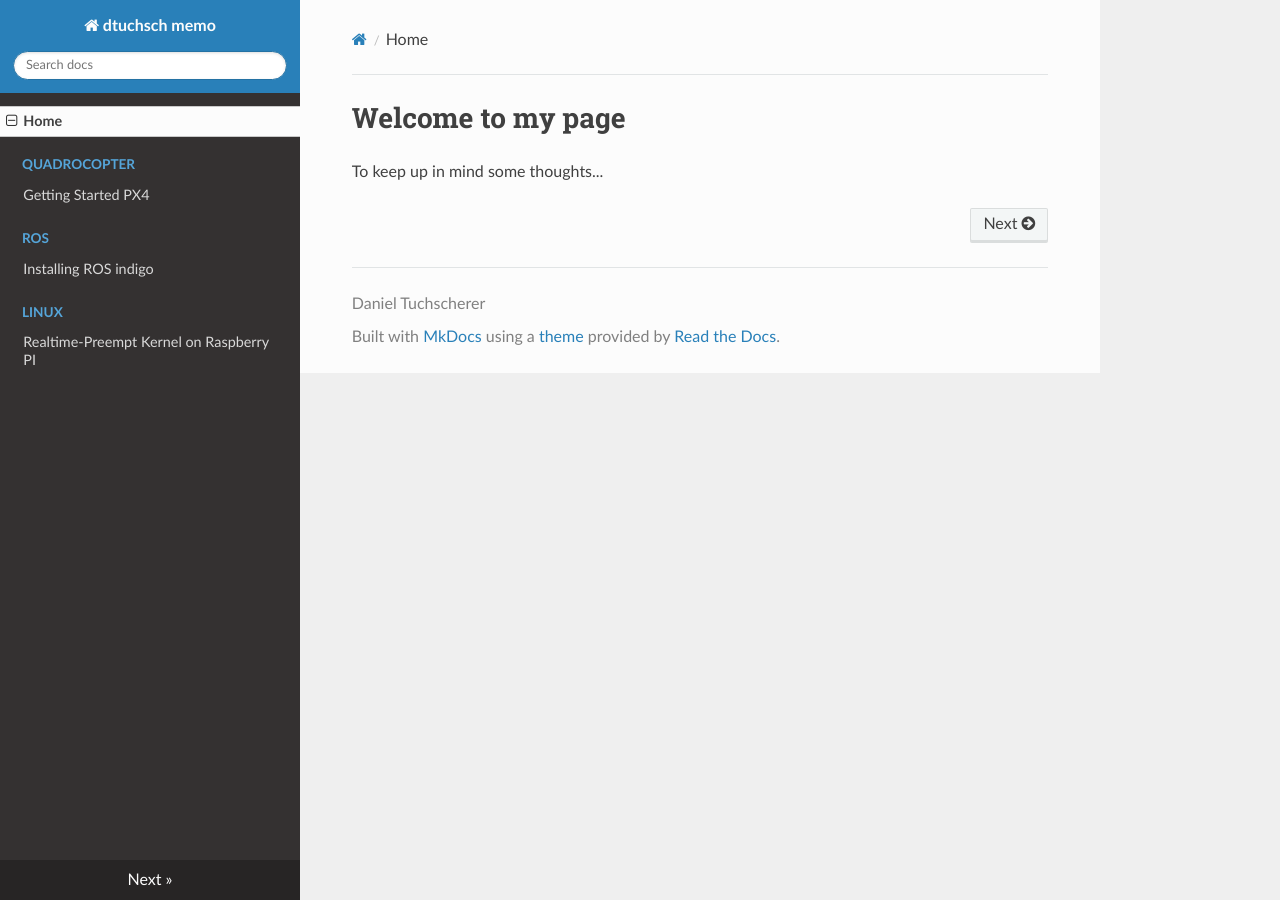
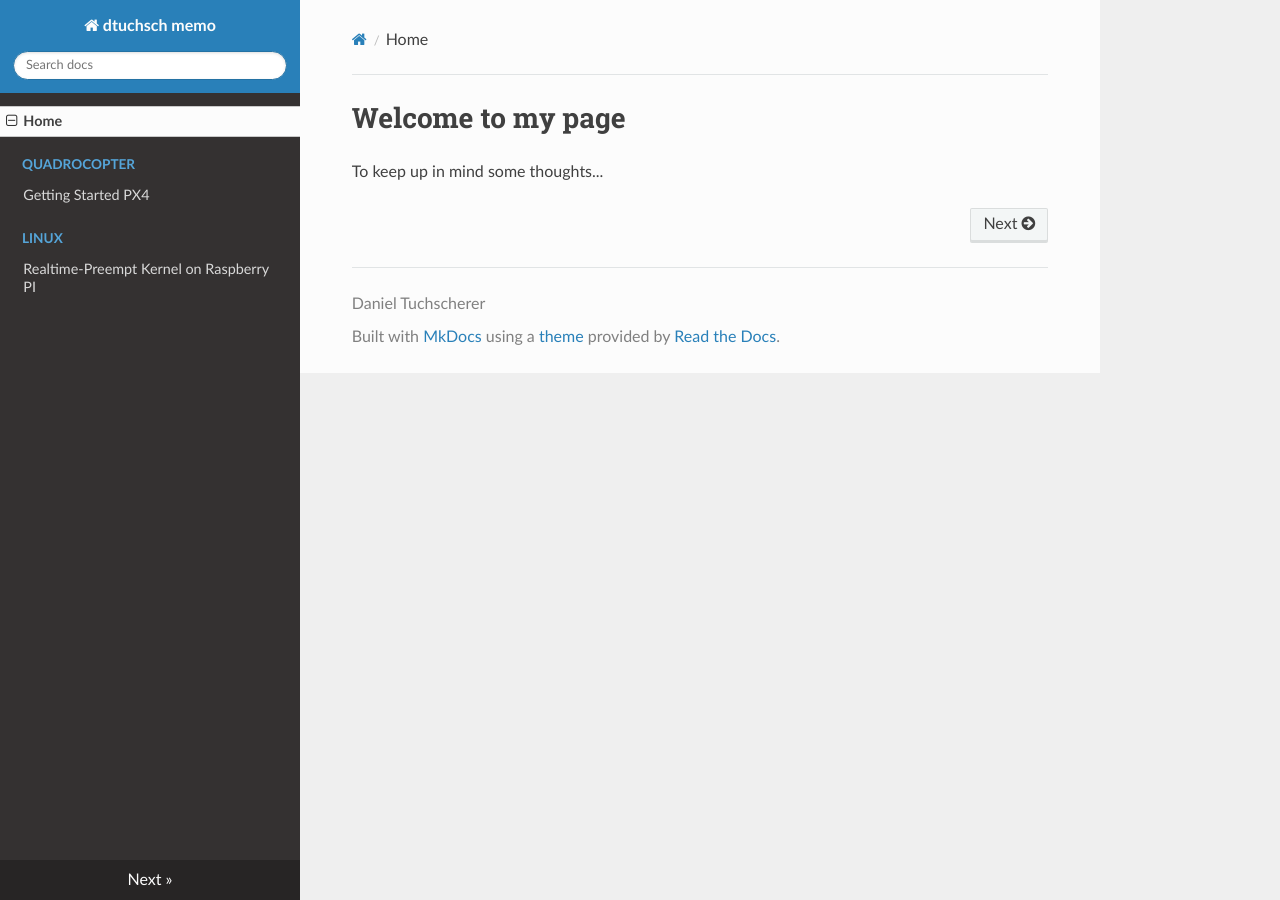
Before and after one commit to chopyy/dtuchsch.github.io, an MkDocs documentation site: the page built from blog/docs/index.md, in a window 1280 px wide. Built offline with MkDocs 1.6.1, drawn with Linux system fonts in a browser that asks for light colours; nearby versions of some CDN libraries; old or Windows-style settings are respelled for this version of MkDocs.

```diff
--- a/blog/mkdocs.yml
+++ b/blog/mkdocs.yml
@@ -3,11 +3,10 @@ pages:
 - Home: index.md
 - Quadrocopter:
    - 'Getting Started PX4': 'quadrocopter/Getting-Started-with-PX4-Toolchain.md'
-- ROS:
-   - 'Installing ROS indigo': 'ros/Installing-ROS.md'
 - Linux:
    - 'Realtime-Preempt Kernel on Raspberry PI': 'linux/RT-PREEMPT-on-Raspberry-PI.md'
 theme: readthedocs
 site_author: Daniel Tuchscherer
 copyright: Daniel Tuchscherer
 site_dir: build
+google_analytics: ['UA-64110372-1', 'dtuchsch.github.io/']
```
